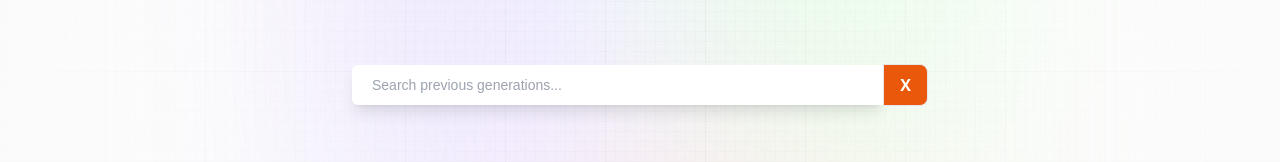
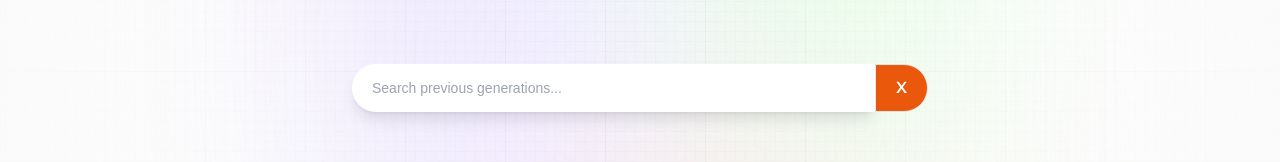
Before and after one commit to lyonelpierce/Capstone, a Next.js app: page / in a window 1280 px wide. Shown: the part 334-496 px from the top of the page. Built offline with nearby package versions, Linux system fonts and the light colour scheme; no server answers; the database is empty.

Commit message:
Updated CSS

```diff
--- a/components/Feed.jsx
+++ b/components/Feed.jsx
@@ -85,7 +85,7 @@ const Feed = () => {
         <button
           type="button"
           onClick={() => clearSearch()}
-          className="border border-gray-200 bg-orange-600 text-white rounded-r-lg px-4 pt-2 pb-2 font-semibold"
+          className="border border-gray-200 h-12 bg-orange-600 text-white rounded-r-full px-5 pt-2 pb-2 font-semibold"
         >
           X
         </button>
--- a/styles/globals.css
+++ b/styles/globals.css
@@ -1,4 +1,5 @@
 @import url("https://fonts.googleapis.com/css2?family=Inter:wght@100;200;300;400;500;600;700;800;900&display=swap");
+@import url("https://fonts.googleapis.com/css2?family=Montserrat:wght@100;200;300;400;500;600;700;800;900&display=swap");
 
 @tailwind base;
 @tailwind components;
@@ -71,6 +72,10 @@
   }
 }
 
+html {
+  font-family: "Montserrat", sans-serif;
+}
+
 .core {
   z-index: 9999;
   background-color: rgba(250, 250, 250, 0.9); /* Blurry color with opacity */
@@ -129,7 +134,7 @@
 }
 
 .search_input {
-  @apply block w-full rounded-l-md bg-white py-2.5 font-satoshi pl-5 pr-12 text-sm shadow-lg font-medium focus:border-black focus:outline-none focus:ring-0;
+  @apply block w-full rounded-l-full h-12 bg-white py-2.5 font-satoshi pl-5 pr-12 text-sm shadow-lg font-medium focus:border-black focus:outline-none focus:ring-0;
 }
 
 .copy_btn {
```
